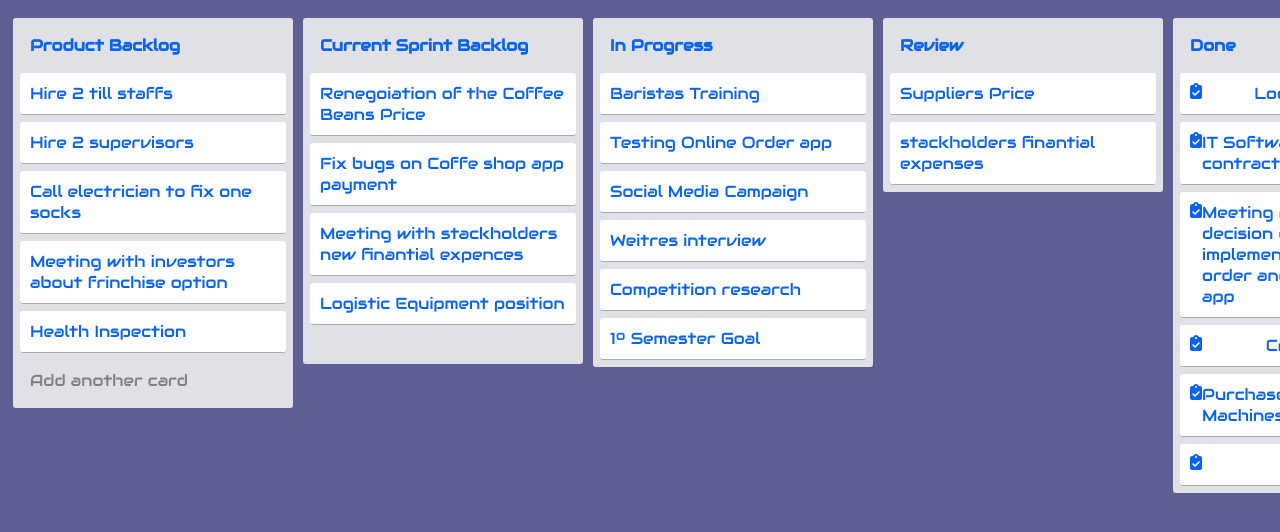
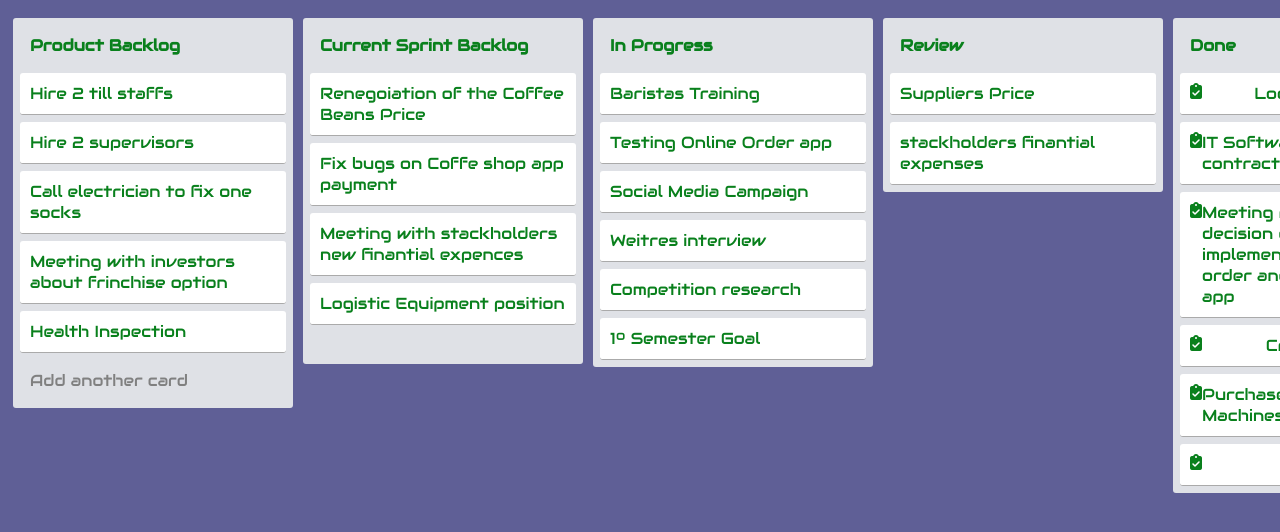
Before and after one commit to LucasChrispim/csp-ps_ca3, a plain HTML site: page index.html in a window 1280 px wide. Shown: the top 532 px of the page. Drawn offline with nearby package versions, Linux system fonts and the light colour scheme.

Commit message:
CSS changes being saved

```diff
--- a/style.css
+++ b/style.css
@@ -1,6 +1,6 @@
 body {
   font-family: google;
-  color: #0a64eb;
+  color: #09801c;
   background-color: #04045aa2;
   display: flex;
   align-items: start;
```
